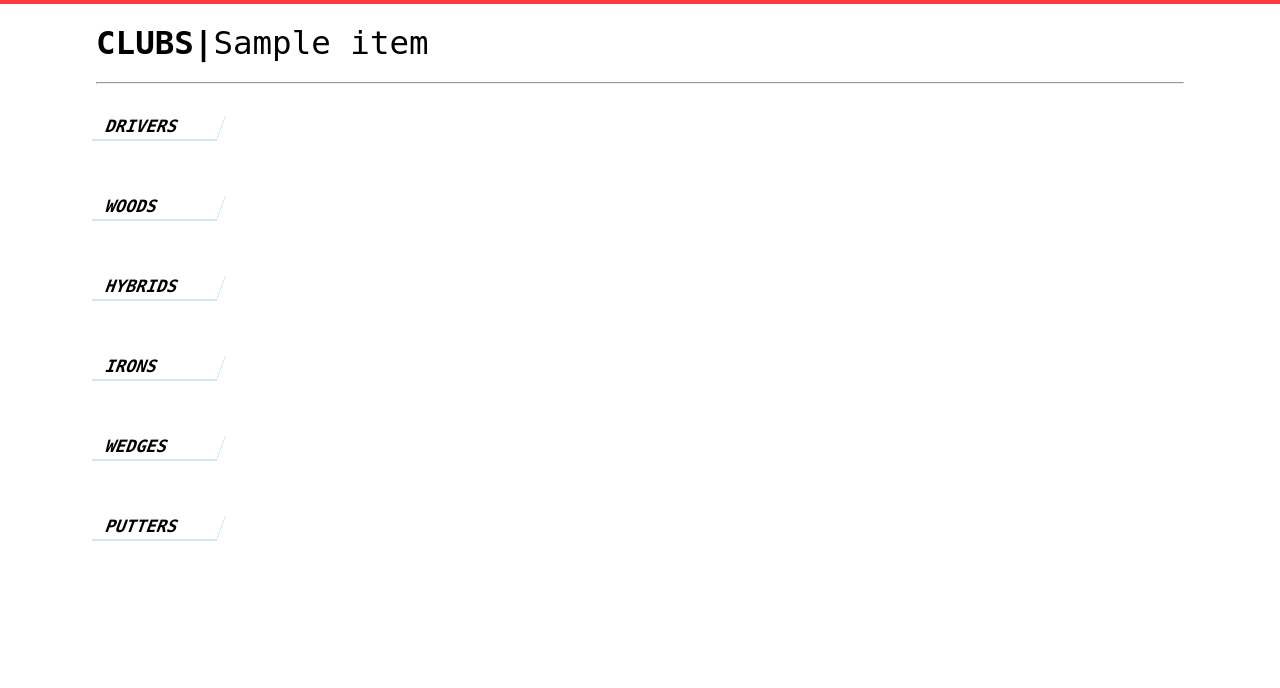
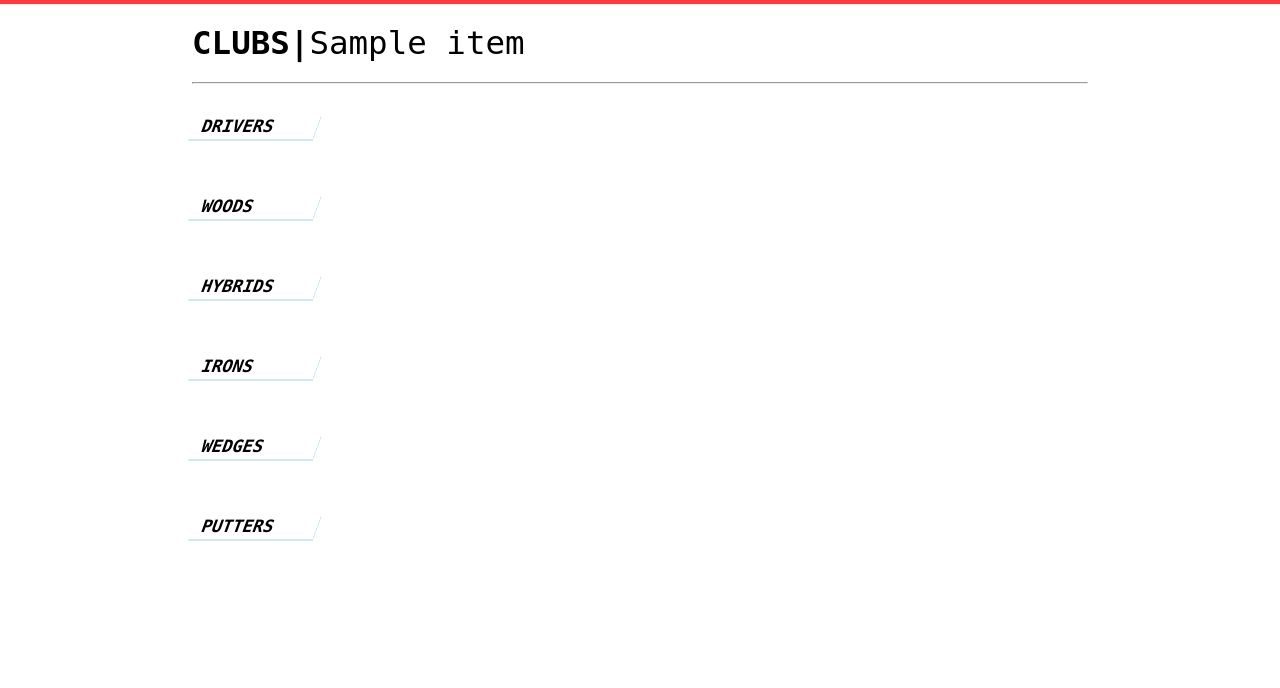
Before and after one commit to kod2nd/golf-club-specs-ui-flask, a Flask app: page /users/1 in a window 1280 px wide. Shown: the top 688 px of the page. Run offline with Flask 2, Linux system fonts and the light colour scheme; a database or web service that is not in the repository returns one stand-in record (values such as "Sample title"); data that the repository does not hold is empty.

Commit message:
changed styling

```diff
--- a/golf_spec_ui/static/stylesheets/style.css
+++ b/golf_spec_ui/static/stylesheets/style.css
@@ -8,7 +8,7 @@ body {
 
 .content{
     min-height: calc(100% - 80px - 51px);
-    width: 85%;
+    width: 70%;
     margin: 0 auto;
 }
 
@@ -47,7 +47,7 @@ body {
 
 .club-container {
     display: grid;
-    grid-template-columns: 1fr 1fr;
+    grid-template-columns: 1fr 1fr 1fr;
     grid-gap: 15px
 }
 
```
